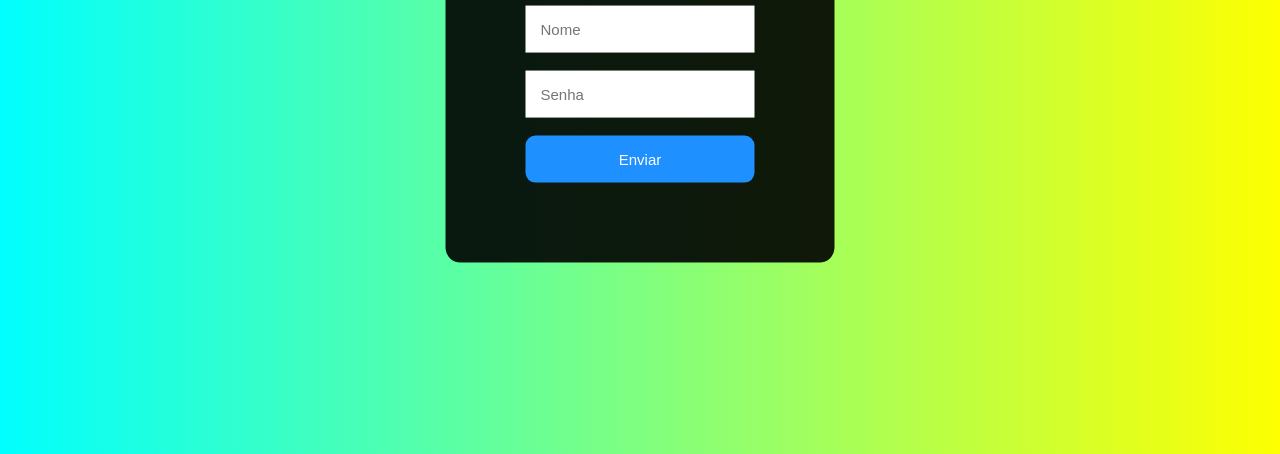
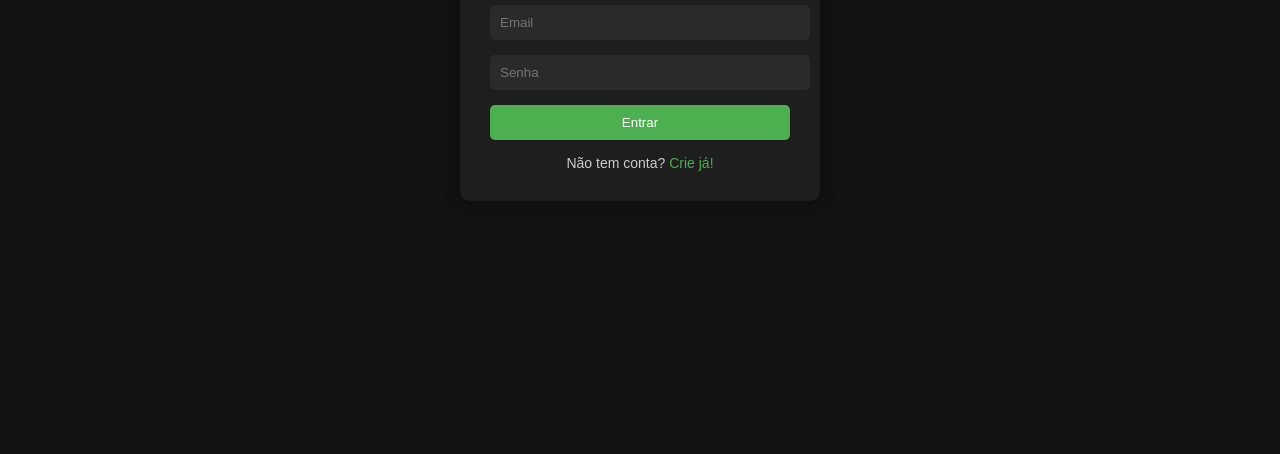
Before and after one commit to Xulinn122/pex, a plain HTML site: page index.html in a window 1280 px wide. Shown: the part 346-800 px from the top of the page. Drawn offline with Linux system fonts and the light colour scheme.

Commit message:
add botao no login

```diff
--- a/index.html
+++ b/index.html
@@ -1,55 +1,85 @@
 <!DOCTYPE html>
-<html lang="en">
+<html lang="pt-BR">
   <head>
-    <meta charset="UTF-8">
-    <meta http-equiv="X-UA-Compatible" content="IE=edge">
-    <meta name="viewport" content="width=device-width, initial-scale=1.0">
-    <title>Tela de login</title>
+    <meta charset="UTF-8" />
+    <meta name="viewport" content="width=device-width, initial-scale=1.0"/>
+    <title>Login - Pex Teste</title>
     <style>
-        body{
-            font-family: Arial, Helvetica, sans-serif;
-            background-image: linear-gradient(45deg, cyan, yellow);
+      body {
+        font-family: Arial, sans-serif;
+        background-color: #121212;
+        color: #020101;
+        display: flex;
+        justify-content: center;
+        align-items: center;
+        height: 100vh;
+        margin: 0;
       }
-        div{
-            background-color: rgba(0, 0, 0, 0.9);
-            position: absolute;
-            top: 50%;
-            left: 50%;
-            transform: translate(-50%,-50%);
-            padding: 80px;
-            border-radius: 15px;
+
+      .container {
+        background-color: #1e1e1e;
+        padding: 30px;
+        border-radius: 10px;
+        box-shadow: 0 0 15px #00000055;
+        width: 300px;
+        text-align: center;
+      }
+
+      h2 {
+        margin-bottom: 20px;
+      }
+
+      input {
+        width: 100%;
+        padding: 10px;
+        margin-bottom: 15px;
+        border: none;
+        border-radius: 5px;
+        background-color: #2a2a2a;
         color: #fff;
       }
-        input{
-            padding: 15px;
+
+      button {
+        width: 100%;
+        padding: 10px;
+        background-color: #4CAF50;
         border: none;
-            outline: none;
-            font-size: 15px;
+        color: white;
+        border-radius: 5px;
+        cursor: pointer;
       }
-        button{
-            background-color: dodgerblue;
-            border: none;
-            padding: 15px;
-            width: 100%;
-            border-radius: 10px;
-            color: white;
-            font-size: 15px;
 
+      button:hover {
+        background-color: #45a049;
       }
-        button:hover{
-            background-color: deepskyblue;
-            cursor: pointer;
+
+      .register-link {
+        margin-top: 15px;
+        font-size: 14px;
+        color: #ccc;
+      }
+
+      .register-link a {
+        color: #4CAF50;
+        text-decoration: none;
+      }
+
+      .register-link a:hover {
+        text-decoration: underline;
       }
     </style>
   </head>
   <body>
-    <div>
-        <h1>Login</h1>
-        <input type="text" placeholder="Nome">
-        <br><br>
-        <input type="password" placeholder="Senha">
-        <br><br>
-        <button>Enviar</button>
+    <div class="container">
+      <h2>Login</h2>
+      <form id="loginForm">
+        <input type="email" placeholder="Email" required />
+        <input type="password" placeholder="Senha" required />
+        <button type="submit">Entrar</button>
+      </form>
+      <div class="register-link">
+        Não tem conta? <a href="/register">Crie já!</a>
+      </div>
     </div>
   </body>
 </html>
```
Lines whose indentation alone changed are shown as unchanged.
